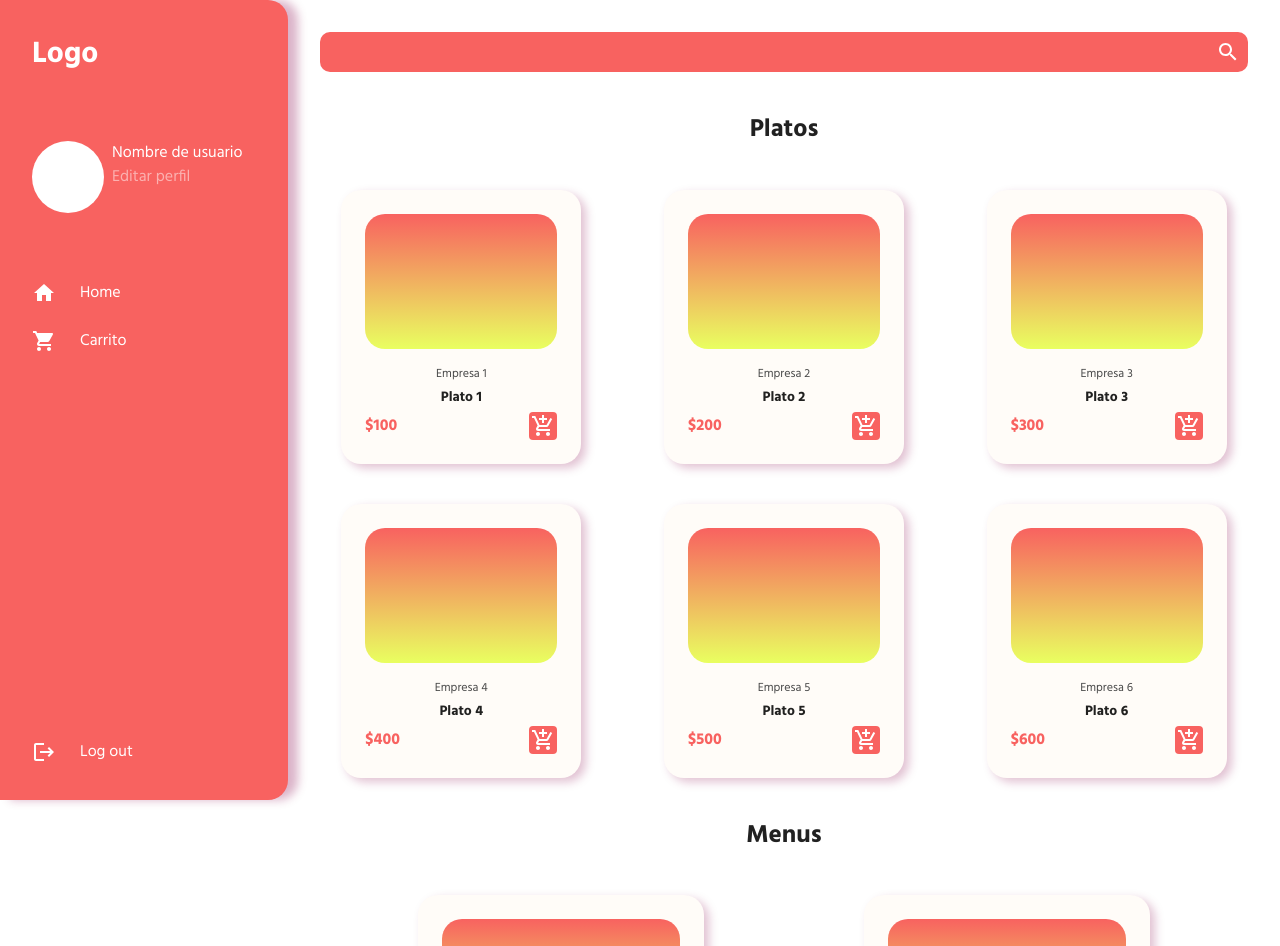
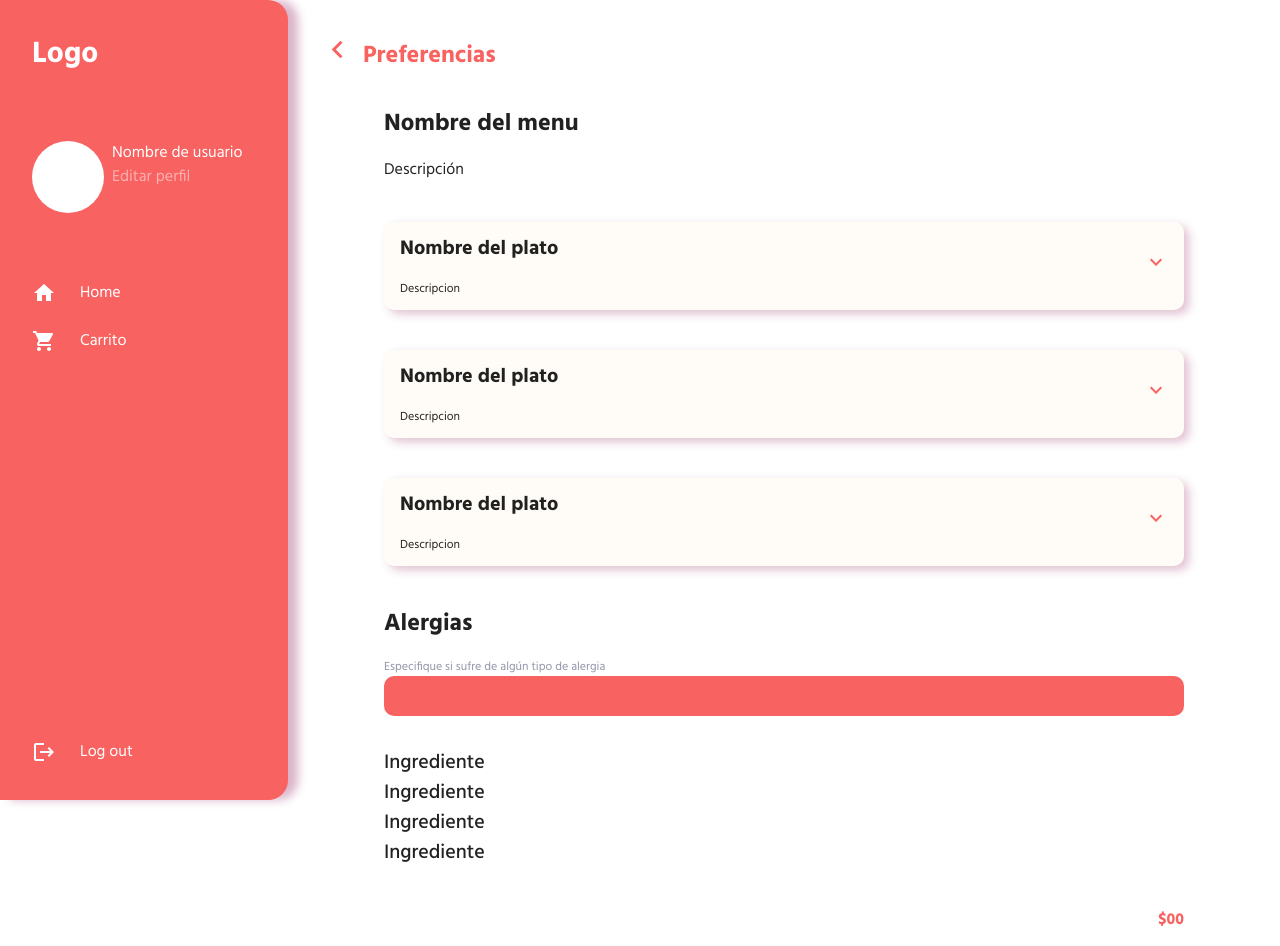
Before and after one commit to gabrielrevelo/challenge-materialui, a React (Vite) app: page /menu-preferences in a window 1280 px wide. Shown: the top 946 px of the page. Built offline with nearby package versions, Linux system fonts and the light colour scheme.

Commit message:
feat: menu preferences page

```diff
--- a/package.json
+++ b/package.json
@@ -15,7 +15,8 @@
     "@mui/material": "latest",
     "react": "latest",
     "react-dom": "latest",
-    "react-material-ui-carousel": "^3.4.2"
+    "react-material-ui-carousel": "^3.4.2",
+    "react-router-dom": "^6.21.1"
   },
   "devDependencies": {
     "@types/react": "latest",
--- a/src/App.tsx
+++ b/src/App.tsx
@@ -1,23 +1,22 @@
-import { Box, Typography } from "@mui/material";
+import { Box } from "@mui/material";
 import SideBar from "./components/SideBar";
-import Plates from "./components/plates/Plates";
-import SearchBar from "./components/SearchBar";
-import Menus from "./components/menus/Menus";
-import Companies from "./components/companies/Companies";
-import Recomendations from "./components/recomendations/Recomendations";
 import Footer from "./components/footer/Footer";
+import { BrowserRouter, Routes, Route } from "react-router-dom";
+import Home from "./pages/Home";
+import MenuPreferences from "./pages/MenuPreferences";
 
 export default function App() {
   return (
     <>
       <Box display={"flex"}>
         <SideBar />
-        <Box padding={4}>
-          <SearchBar />
-          <Plates />
-          <Menus />
-          <Companies />
-          <Recomendations />
+        <Box padding={4} width={"100%"}>
+          <BrowserRouter>
+            <Routes>
+              <Route path="/" element={<Home />} />
+              <Route path="/menu-preferences" element={<MenuPreferences />} />
+            </Routes>
+          </BrowserRouter>
         </Box>
       </Box>
       <Footer />
--- a/src/components/menus/ModalMenu.tsx
+++ b/src/components/menus/ModalMenu.tsx
@@ -10,6 +10,7 @@ import AddShoppingCartIcon from "@mui/icons-material/AddShoppingCart";
 import ExpandMoreIcon from "@mui/icons-material/ExpandMore";
 import MuiAccordion, { AccordionProps } from "@mui/material/Accordion";
 import styled from "@emotion/styled";
+import { Link } from "react-router-dom";
 
 const Accordion = styled((props: AccordionProps) => (
   <MuiAccordion disableGutters elevation={0} square {...props} />
@@ -221,6 +222,12 @@ export default function ModalMenu({ isOpenModal, closeModal }: any) {
             <AddShoppingCartIcon />
           </Button>
         </Box>
+        <Link
+          to={"/menu-preferences"}
+          style={{
+            width: "100%",
+          }}
+        >
           <Button
             variant="contained"
             sx={{
@@ -229,10 +236,12 @@ export default function ModalMenu({ isOpenModal, closeModal }: any) {
               borderRadius: "5px",
               textTransform: "capitalize",
               fontWeight: 700,
+              width: "100%",
             }}
           >
             Preferencias
           </Button>
+        </Link>
       </Box>
     </Modal>
   );
--- /dev/null
+++ b/src/pages/Home.tsx
@@ -0,0 +1,17 @@
+import SearchBar from "../components/SearchBar";
+import Companies from "../components/companies/Companies";
+import Menus from "../components/menus/Menus";
+import Plates from "../components/plates/Plates";
+import Recomendations from "../components/recomendations/Recomendations";
+
+export default function Home() {
+    return (
+      <>
+        <SearchBar />
+        <Plates />
+        <Menus />
+        <Companies />
+        <Recomendations />
+      </>
+    );
+  }
--- /dev/null
+++ b/src/pages/MenuPreferences.tsx
@@ -0,0 +1,230 @@
+import {
+  Box,
+  Typography,
+  AccordionSummary,
+  AccordionDetails,
+  Checkbox,
+} from "@mui/material";
+import NavigateBeforeIcon from "@mui/icons-material/NavigateBefore";
+import MuiAccordion, { AccordionProps } from "@mui/material/Accordion";
+import styled from "@emotion/styled";
+import ExpandMoreIcon from "@mui/icons-material/ExpandMore";
+import RadioButtonUncheckedIcon from "@mui/icons-material/RadioButtonUnchecked";
+import RadioButtonCheckedIcon from "@mui/icons-material/RadioButtonChecked";
+import AddShoppingCartIcon from "@mui/icons-material/AddShoppingCart";
+import Button from "@mui/material/Button";
+import { Link } from "react-router-dom";
+
+const Accordion = styled((props: AccordionProps) => (
+  <MuiAccordion disableGutters elevation={0} square {...props} />
+))(() => ({
+  boxShadow: "5px 4px 10px 0px rgba(136, 6, 77, 0.25)",
+  backgroundColor: "#FFFCF8",
+  borderRadius: 10,
+  "&:not(:last-child)": {
+    borderBottom: 0,
+  },
+  "&::before": {
+    display: "none",
+  },
+}));
+
+export default function MenuPreferences() {
+  return (
+    <Box
+      sx={{
+        width: "100%",
+      }}
+    >
+      <Link
+        to="/"
+        style={{
+          textDecoration: "none",
+        }}
+      >
+        <Box display={"flex"} color={"#F86260"} gap={1}>
+          <NavigateBeforeIcon fontSize="large" />
+          <Typography fontSize={24} fontWeight={700} mt={0.8}>
+            Preferencias
+          </Typography>
+        </Box>
+      </Link>
+      <Box
+        sx={{
+          px: {
+            xs: 0,
+            sm: 8,
+          },
+        }}
+        pt={4}
+        display={"flex"}
+        flexDirection={"column"}
+        gap={5}
+      >
+        <Box>
+          <Typography fontSize={24} fontWeight={700}>
+            Nombre del menu
+          </Typography>
+          <Typography mt={2}>Descripción</Typography>
+        </Box>
+        <PlateAcordion />
+        <PlateAcordion />
+        <PlateAcordion />
+        <Box>
+          <Typography fontSize={24} fontWeight={700}>
+            Alergias
+          </Typography>
+          <Typography mt={2} fontSize={12} color={"#9295AA"}>
+            Especifique si sufre de algún tipo de alergia
+          </Typography>
+          <Box
+            sx={{
+              width: "100%",
+              h: 8,
+              borderRadius: "10px",
+              backgroundColor: "#F86260",
+              color: "white",
+              p: 1,
+              mb: 4,
+            }}
+          >
+            <input
+              type="text"
+              style={{
+                width: "100%",
+                height: "100%",
+                border: "none",
+                background: "none",
+                outline: "none",
+                color: "white",
+                fontFamily: "Hind",
+              }}
+            />
+          </Box>
+          <Typography fontSize={20} fontWeight={500}>
+            Ingrediente
+          </Typography>
+          <Typography fontSize={20} fontWeight={500}>
+            Ingrediente
+          </Typography>
+          <Typography fontSize={20} fontWeight={500}>
+            Ingrediente
+          </Typography>
+          <Typography fontSize={20} fontWeight={500}>
+            Ingrediente
+          </Typography>
+        </Box>
+        <Box
+          display={"flex"}
+          gap={2}
+          flexDirection={"column"}
+          alignItems={"flex-end"}
+        >
+          <Typography
+            fontSize={"16px"}
+            fontWeight={700}
+            component="h1"
+            color={"#F86260"}
+          >
+            $00
+          </Typography>
+          <Button
+            variant="contained"
+            sx={{
+              padding: 1,
+              boxShadow: "none",
+              borderRadius: "5px",
+              width: "265px",
+            }}
+          >
+            Añadir al carrito
+            <AddShoppingCartIcon />
+          </Button>
+        </Box>
+      </Box>
+    </Box>
+  );
+}
+
+function PlateAcordion() {
+  return (
+    <Accordion>
+      <AccordionSummary
+        expandIcon={
+          <Box color={"#F86260"}>
+            <ExpandMoreIcon />
+          </Box>
+        }
+        aria-controls="panel1a-content"
+        id="panel1a-header"
+      >
+        <Box display={"flex"} gap={2}>
+          <Box>
+            <Typography fontSize={20} fontWeight={700} mb={2}>
+              Nombre del plato
+            </Typography>
+            <Typography fontSize={12}>Descripcion</Typography>
+          </Box>
+        </Box>
+      </AccordionSummary>
+      <AccordionDetails>
+        <Box
+          display={"flex"}
+          justifyContent={"space-between"}
+          sx={{
+            flexDirection: {
+              xs: "column-reverse",
+              sm: "row",
+            },
+          }}
+        >
+          <Box>
+            <Typography fontSize={16} fontWeight={700} mb={1}>
+              Ingredientes
+            </Typography>
+            <IngredientCheckbox />
+            <IngredientCheckbox />
+            <IngredientCheckbox />
+            <IngredientCheckbox />
+            <IngredientCheckbox />
+            <IngredientCheckbox />
+            <IngredientCheckbox />
+          </Box>
+          <Box
+            sx={{
+              width: {
+                xs: "240px",
+                sm: "360px",
+              },
+              height: {
+                xs: "240px",
+                sm: "360px",
+              },
+              mb: {
+                xs: 2,
+                sm: 0,
+              },
+              background: "linear-gradient(180deg, #F86260 0%, #E9FF60 100%)",
+            }}
+            borderRadius={"10px"}
+          ></Box>
+        </Box>
+      </AccordionDetails>
+    </Accordion>
+  );
+}
+
+function IngredientCheckbox() {
+  return (
+    <Box display={"flex"} gap={2} alignItems={"center"}>
+      <Checkbox
+        icon={<RadioButtonUncheckedIcon />}
+        checkedIcon={<RadioButtonCheckedIcon />}
+        sx={{
+          color: "#F86260",
+        }}
+      />
+      <Typography fontSize={12}>Ingrediente</Typography>
+    </Box>
+  );
+}
```
Also changed, not shown: 1 other file (tests, documents, lock files or other folders). Lines whose indentation alone changed are shown as unchanged.
